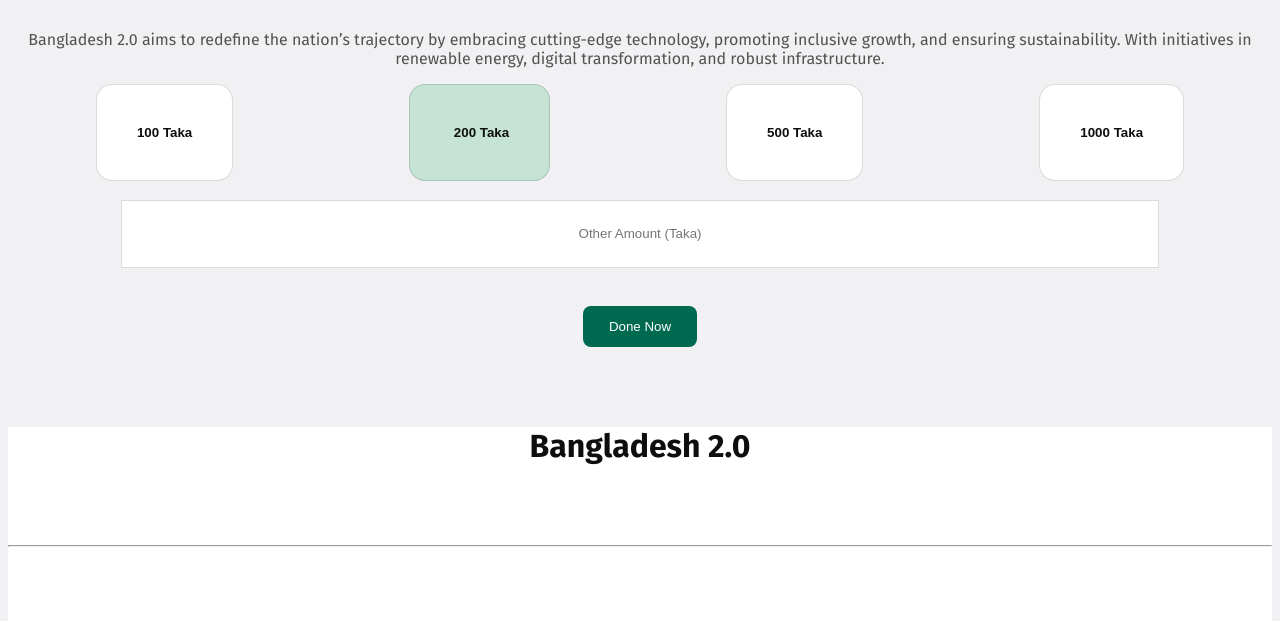
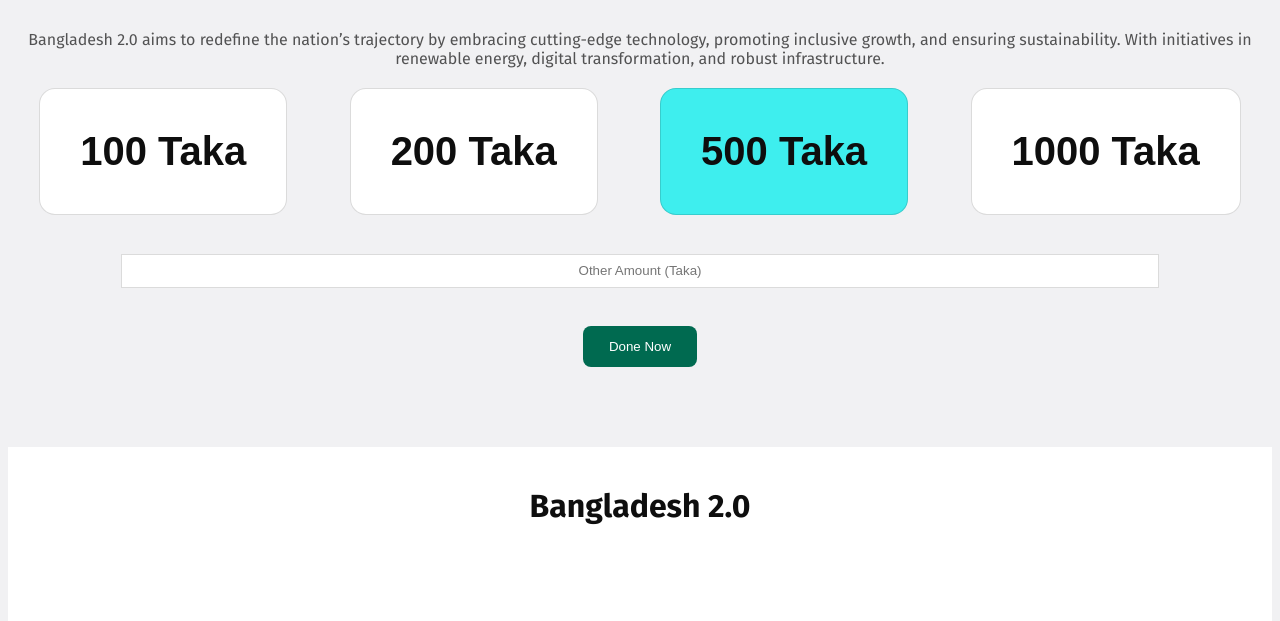
Before and after one commit to mdtoufiquea/My-First-Assignment, a plain HTML site: page index.html in a window 1280 px wide. Shown: the part 3774-4395 px from the top of the page. Drawn offline with Linux system fonts and the light colour scheme.

Commit message:
added all section

```diff
--- a/index.html
+++ b/index.html
@@ -155,10 +155,10 @@
         <h2 class="donate-title">Donate Today</h2>
         <p class="donate-description">Bangladesh 2.0 aims to redefine the nation’s trajectory by embracing cutting-edge technology, promoting inclusive growth, and ensuring sustainability. With initiatives in renewable energy, digital transformation, and robust infrastructure.</p>
         <div class="donate-form">
-            <input class="btn-1" type="button" value="100 Taka">
-            <input class="btn-2" type="button" value=" 200 Taka">
-            <input class="btn-3" type="button" value="500 Taka">
-            <input class="btn-4" type="button" value="1000 Taka">
+            <button class="btn-1">100 Taka</button>
+            <button class="btn-2">200 Taka</button>
+            <button class="btn-3">500 Taka</button>
+            <button class="btn-4">1000 Taka</button>
         </div>
         <br>
 
--- a/styles/Assignment.css
+++ b/styles/Assignment.css
@@ -256,52 +256,53 @@
     font-weight: 400;
     font-size: 16px;
     text-align: center;
+
 }
 .donate-form{
     display:flex ;
-    justify-content: space-around;
-
+    justify-content:space-around;
+    margin: 20px auto;
 }
 .btn-1{
-    color:#0E0E0E;
+    color: #0E0E0E;
     font-weight: bold;
-    font-family: 40px;
+    font-size: 40px;
+    background-color: #FFFFFF;
     padding: 40px;
-    background-color: rgba(255, 255, 255, 1);
-    border-radius: 16px;
-    border:1px solid rgba(14, 14, 14, 0.15);
+    border: 1px solid rgba(14, 14, 14, 0.15);
+    border-radius:16px ;
 }
 .btn-2{
-    color:#0E0E0E;
+    color: #0E0E0E;
     font-weight: bold;
-    font-family: 40px;
+    font-size: 40px;
+    background-color: #FFFFFF;
     padding: 40px;
-    background-color:#C6E4D6 ;
-    border-radius: 16px;
-    border:1px solid rgba(14, 14, 14, 0.15);
+    border: 1px solid rgba(14, 14, 14, 0.15);
+    border-radius:16px ;
 }
 .btn-3{
-    color:#0E0E0E;
+    color: #0E0E0E;
     font-weight: bold;
-    font-family: 40px;
+    font-size: 40px;
+    background-color: #3eeeee;
     padding: 40px;
-    background-color: rgba(255, 255, 255, 1);
-    border-radius: 16px;
-    border:1px solid rgba(14, 14, 14, 0.15);
+    border: 1px solid rgba(14, 14, 14, 0.15);
+    border-radius:16px ;
 }
 .btn-4{
-    color:#0E0E0E;
+    color: #0E0E0E;
     font-weight: bold;
-    font-family: 40px;
+    font-size: 40px;
+    background-color: #FFFFFF;
     padding: 40px;
-    background-color: rgba(255, 255, 255, 1);
-    border-radius: 16px;
-    border:1px solid rgba(14, 14, 14, 0.15);
+    border: 1px solid rgba(14, 14, 14, 0.15);
+    border-radius:16px ;
 }
  .form-input{
     width: 1032px;
     text-align: center;
-    height: 64px;
+    height: 30px;
     color: rgba(14, 14, 14, 0.3);
     border:1px solid rgba(14, 14, 14, 0.15);
     display: flex;
@@ -318,6 +319,7 @@
 
  }
 
+
  /* footer section */
  .footer-content,hr{
     background-color:#FFFFFF ;
@@ -329,11 +331,13 @@
     font-weight: bold;
     font-size: 32px;
     text-align: center;
+    padding: 40px;
  }
  .imagess{
     display: flex;
     justify-content: center;
     gap: 20px;
+    padding: 40px;
  }
 
 
@@ -346,6 +350,47 @@
 
  /* challenge part */
 
+
+
+
+
+ /* :hover section */
+ .btn-1:hover{
+    background-color: red;
+ }
+ .btn-2:hover{
+    background-color: red;
+ }
+ .btn-3:hover{
+    background-color: red;
+ }
+ .btn-4:hover{
+    background-color: red;
+ }
+ .donate-btn:hover{
+    background-color: red;
+ }
+ .satelite-btn:hover{
+    background-color: red;
+ }
+ .satelite-1-btn:hover{
+    background-color: red;
+ }
+ .information-btn-1:hover{
+    background-color: red;
+ }
+ .information-btn-2:hover{
+    background-color: red;
+ }
+ .information-btn-3:hover{
+    background-color: red;
+ }
+ .header-btn:hover{
+    background-color: red;
+ }
+ .btn-primary:hover{
+    background-color: red;
+ }
 
 
 
```
Lines whose indentation alone changed are shown as unchanged.
